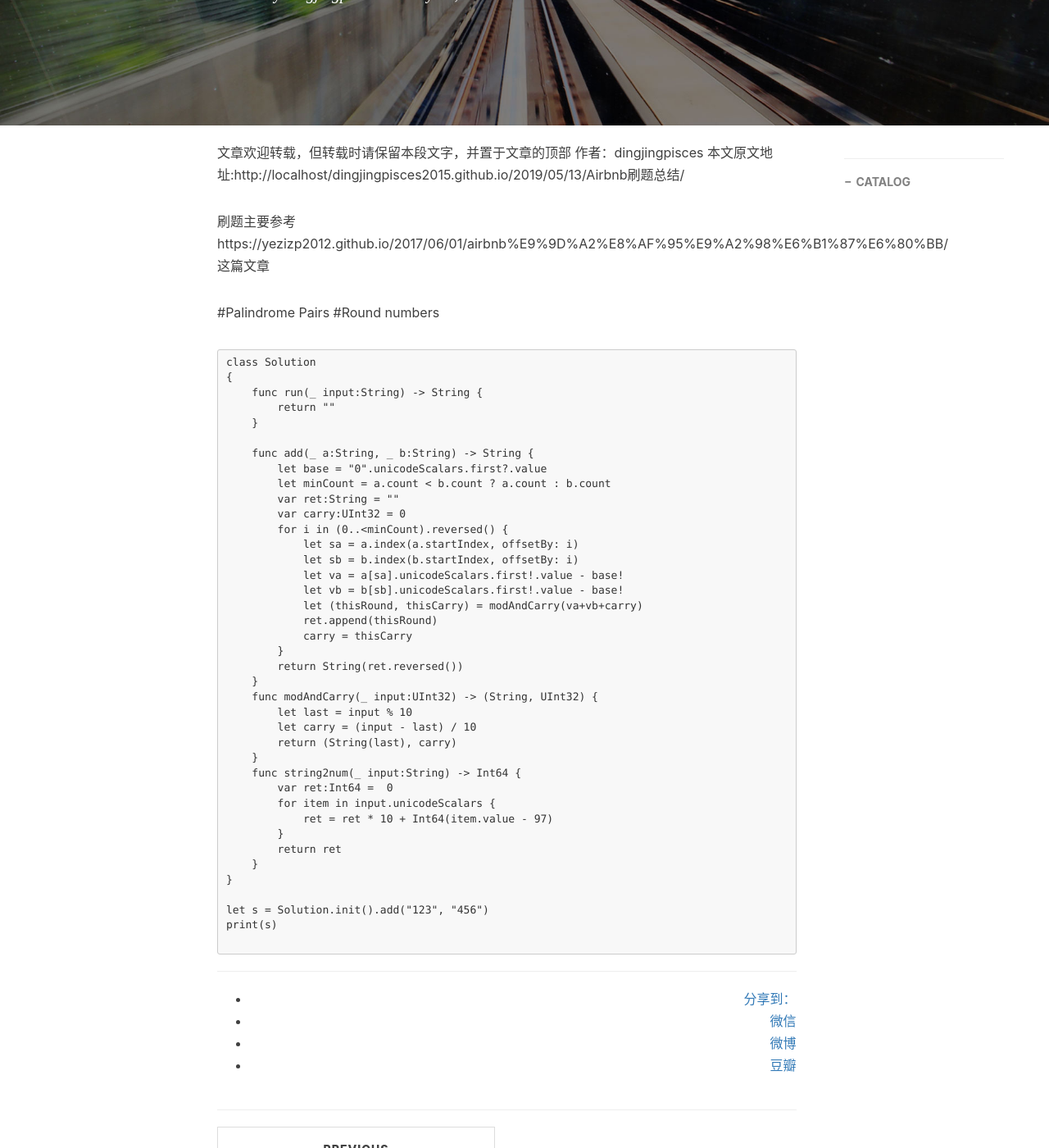
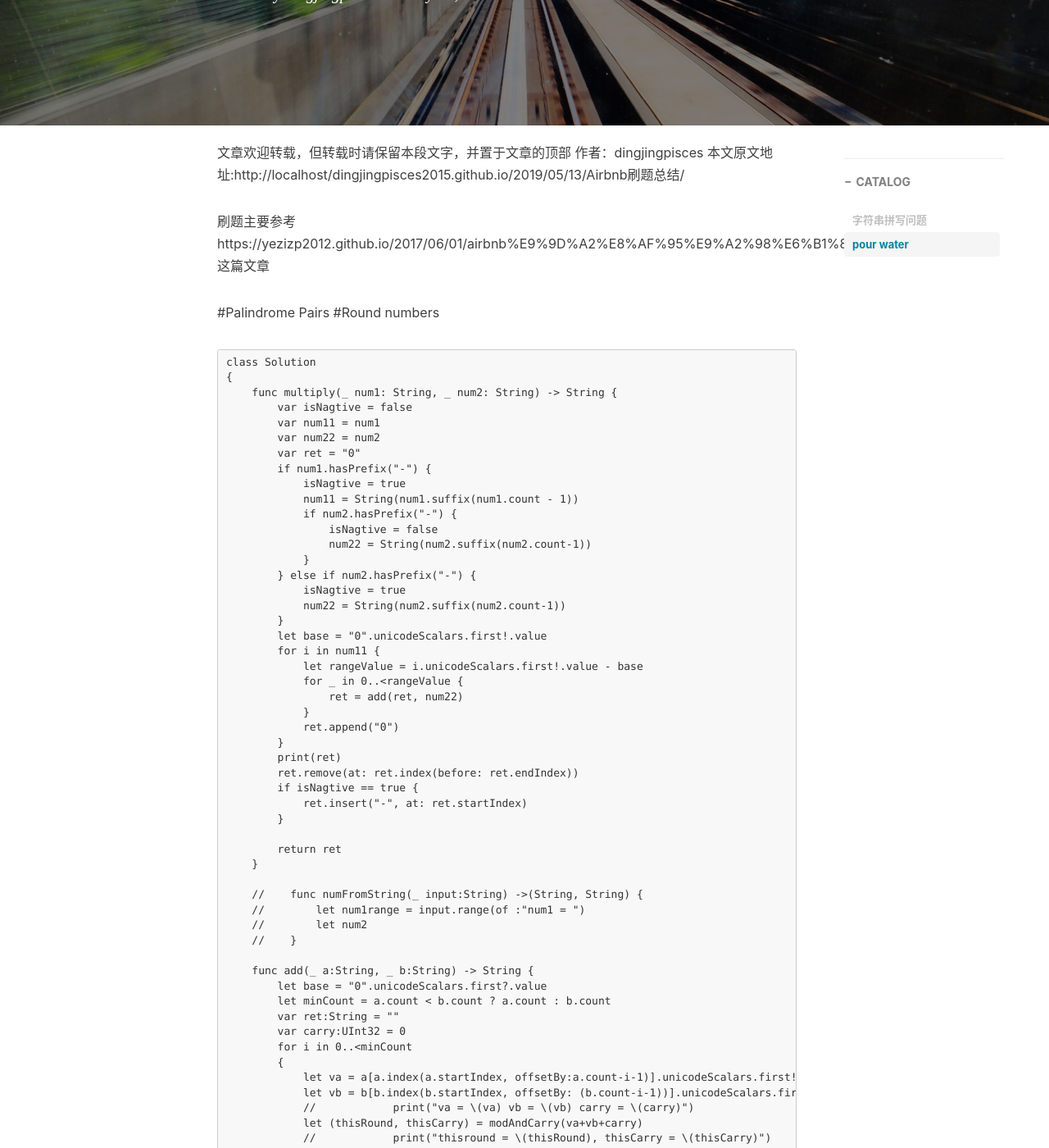
Before and after one commit to dingjingpisces2015/dingjingpisces2015.github.io, a Jekyll site: the page built from _posts/2019-05-16-Airbnb刷题总结.md, in a window 1280 px wide and 1400 px high, scrolled down 304 px. Shown: the whole window at 82% size. Built offline with Jekyll 4.4.1, drawn with Linux system fonts in a browser that asks for light colours; nearby versions of some CDN libraries; comment, search, counter and statistics services are not loaded; some of the changed text lies outside the part shown.

Commit message:
some problem

````diff
--- a/_posts/2019-05-16-Airbnb刷题总结.md
+++ b/_posts/2019-05-16-Airbnb刷题总结.md
@@ -19,23 +19,74 @@ tags:
 ```
 class Solution
 {
-    func run(_ input:String) -> String {
-        return ""
+    func multiply(_ num1: String, _ num2: String) -> String {
+        var isNagtive = false
+        var num11 = num1
+        var num22 = num2
+        var ret = "0"
+        if num1.hasPrefix("-") {
+            isNagtive = true
+            num11 = String(num1.suffix(num1.count - 1))
+            if num2.hasPrefix("-") {
+                isNagtive = false
+                num22 = String(num2.suffix(num2.count-1))
+            }
+        } else if num2.hasPrefix("-") {
+            isNagtive = true
+            num22 = String(num2.suffix(num2.count-1))
+        }
+        let base = "0".unicodeScalars.first!.value
+        for i in num11 {
+            let rangeValue = i.unicodeScalars.first!.value - base
+            for _ in 0..<rangeValue {
+                ret = add(ret, num22)
+            }
+            ret.append("0")
+        }
+        print(ret)
+        ret.remove(at: ret.index(before: ret.endIndex))
+        if isNagtive == true {
+            ret.insert("-", at: ret.startIndex)
+        }
+
+        return ret
     }
+
+    //    func numFromString(_ input:String) ->(String, String) {
+    //        let num1range = input.range(of :"num1 = ")
+    //        let num2
+    //    }
 
     func add(_ a:String, _ b:String) -> String {
         let base = "0".unicodeScalars.first?.value
         let minCount = a.count < b.count ? a.count : b.count
         var ret:String = ""
         var carry:UInt32 = 0
-        for i in (0..<minCount).reversed() {
-            let sa = a.index(a.startIndex, offsetBy: i)
-            let sb = b.index(b.startIndex, offsetBy: i)
-            let va = a[sa].unicodeScalars.first!.value - base!
-            let vb = b[sb].unicodeScalars.first!.value - base!
+        for i in 0..<minCount
+        {
+            let va = a[a.index(a.startIndex, offsetBy:a.count-i-1)].unicodeScalars.first!.value - base!
+            let vb = b[b.index(b.startIndex, offsetBy: (b.count-i-1))].unicodeScalars.first!.value - base!
+            //            print("va = \(va) vb = \(vb) carry = \(carry)")
             let (thisRound, thisCarry) = modAndCarry(va+vb+carry)
+            //            print("thisround = \(thisRound), thisCarry = \(thisCarry)")
             ret.append(thisRound)
             carry = thisCarry
+        }
+        var maxString:String
+        if a.count > b.count {
+            maxString = a
+        } else {
+            maxString = b
+        }
+        for i in minCount..<maxString.count {
+            let vc = maxString[maxString.index(maxString.startIndex, offsetBy: maxString.count - i - 1)].unicodeScalars.first!.value - base!
+            let (thisRound, thisCarry) = modAndCarry(vc+carry)
+            //            print("thisround = \(thisRound), thisCarry = \(thisCarry)")
+            ret.append(thisRound)
+            carry = thisCarry
+        }
+        if carry != 0 {
+            ret.append(String(carry))
         }
         return String(ret.reversed())
     }
@@ -53,7 +104,111 @@ class Solution
     }
 }
 
-let s = Solution.init().add("123", "456")
-print(s)
+```
+
+## 字符串拼写问题
+text justification
+```
+class Solution {
+    func fullJustify(_ words: [String], _ maxWidth: Int) -> [String] {
+        var list = [String]()
+        var ret = [String]()
+        var count = 0
+        for word in words {
+            count += word.count
+            if count <= maxWidth {
+                list.append(word)
+                count += 1
+            } else {
+                ret.append(makeMiddleLine(list, maxWidth))
+                list.removeAll()
+                count = word.count + 1
+                list.append(word)
+            }
+        }
+        ret.append(makeLastLine(list, maxWidth))
+        return ret
+    }
+
+    func makeMiddleLine(_ words: [String], _ maxWidth: Int) -> String {
+        var ret = ""
+        let wordCount = words.map({$0.count}).reduce(0, +)
+        var space = maxWidth - wordCount
+        if words.count == 1 {
+            ret.append(words.first!)
+            let spaceString = String.init(repeating:" ", count: space)
+            ret.append(spaceString)
+        } else {
+            let commonMargin = Int(space / (words.count-1))
+            var extraMarginCount = space % (words.count-1)
+            let commonSpace = String.init(repeating:" ", count: commonMargin)
+            let extraSpace = String.init(repeating:" ", count:commonMargin+1)
+            var count = 0
+            for word in words {
+                ret.append(word)
+                if count == words.count - 1 {
+                    continue
+                }
+                if count < extraMarginCount {
+                    ret.append(extraSpace)
+                } else {
+                    ret.append(commonSpace)
+                }
+                count += 1
+            }
+        }
+
+        return ret
+    }
+    func makeLastLine(_ words: [String], _ maxWidth: Int) -> String {
+        var ret = ""
+        for word in words {
+            ret.append(word)
+            if ret.count < maxWidth {
+                ret.append(" ")
+            }
+        }
+
+        let lastString = String.init(repeating:" ", count:maxWidth-ret.count)
+        ret.append(lastString)
+        return ret
+    }
+}
+```
+
+## pour water
 
 ```
+class Solution {
+    func run(_ heights:[Int], _ Value:Int, _ K:Int) -> [Int] {
+        var ret = [Int]()
+        for v in 0..<Value {
+
+        }
+
+        return ret
+    }
+    func descirptionWalle(_ heights:[Int], _ waters:[Int]) {
+        let height = heights.enumerated().map { (index, element) -> Int in
+            return element+waters[index]
+        }.max()!
+        for h in (0..<height).reversed() {
+            var count = 0
+            for i in heights {
+                if i + waters[count] >= h + 1 && i <= h{
+                    print("W", terminator:"")
+                } else if i >= h + 1 {
+                    print("#", terminator:"")
+                } else {
+                    print(" ", terminator:"")
+                }
+                count += 1
+            }
+            print("")
+        }
+    }
+}
+
+let s = Solution.init().descirptionWalle([2,3,0,5,6],[1,2,1,1,1])
+
+```
````
Also changed, not shown: 1 other file.
